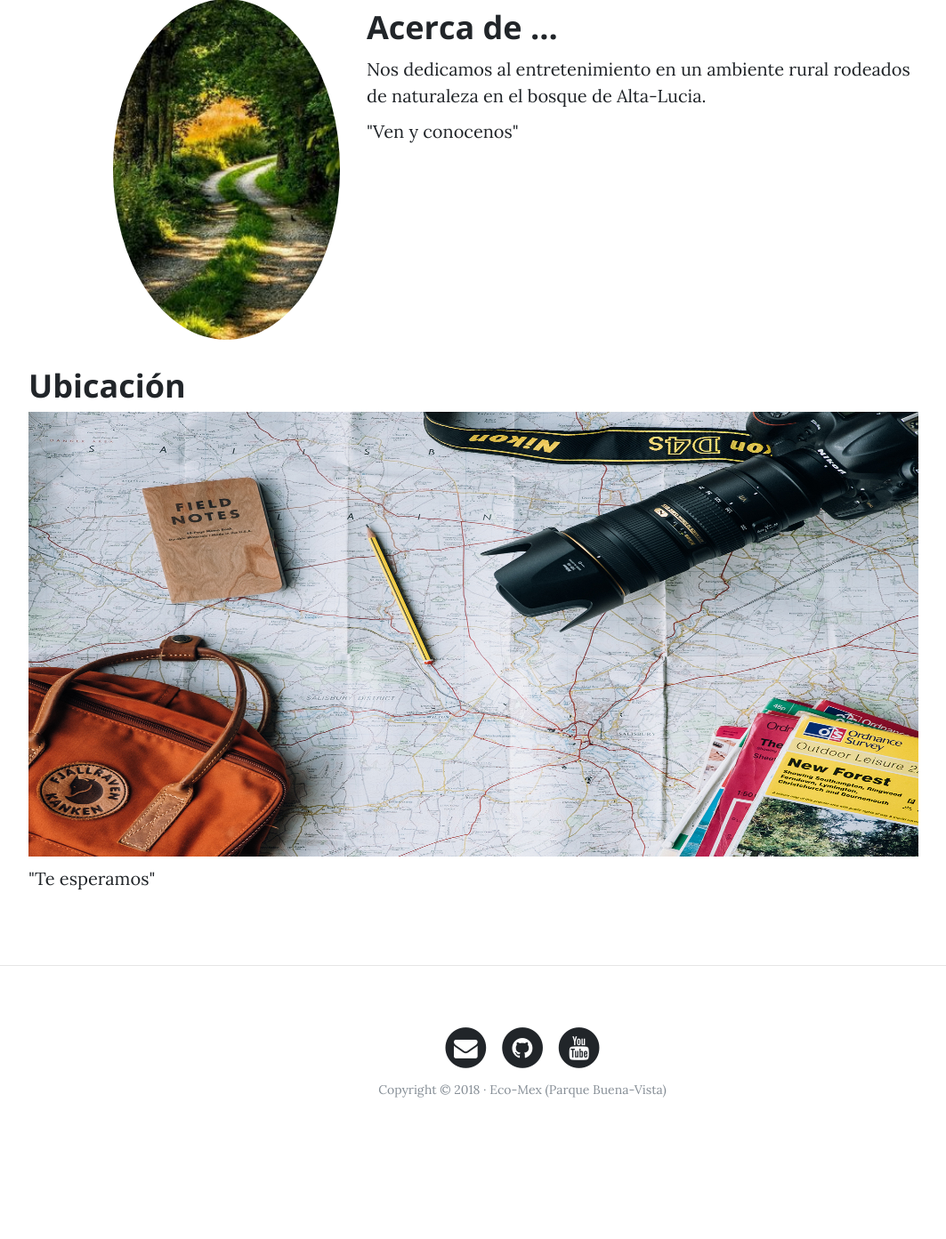
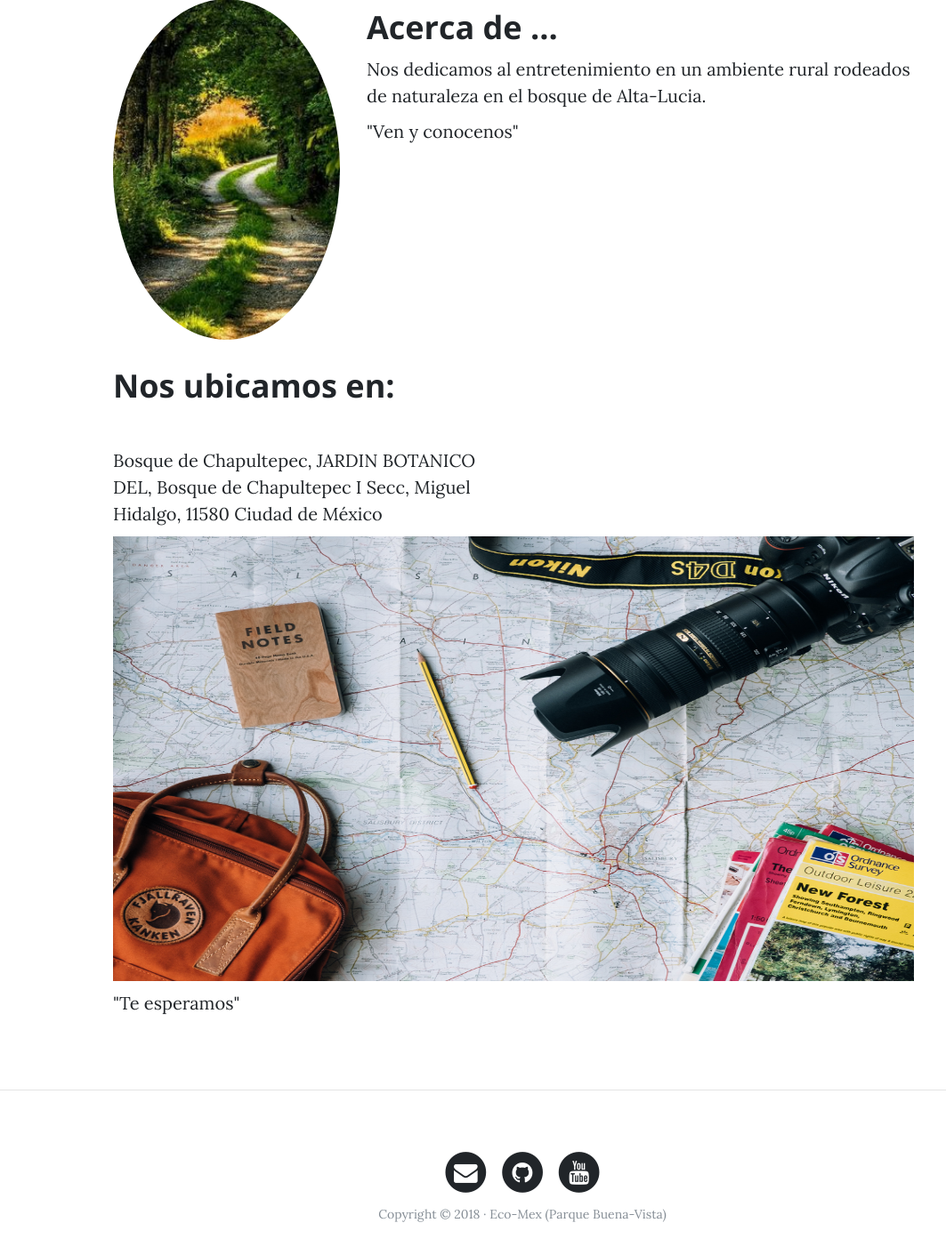
Before and after one commit to MikeeMP25/Delta, a Django app: page /about-me/ in a window 1280 px wide. Shown: the part 699-2092 px from the top of the page at 89% size, without its empty margins (53-1116 px from the left). Before the commit the page ends 1933 px from the top, so only its background shows below. Run offline with Django 4.2, Linux system fonts and the light colour scheme; some libraries are stand-ins or nearby versions.

Commit message:
cambios en mi proyecto y agregue nuevos registros a la base de datos

```diff
--- a/webpersonal/company/templates/company/company.html
+++ b/webpersonal/company/templates/company/company.html
@@ -2,7 +2,7 @@
 
 {% block title %}Patrocinadores{% endblock %}
 
-{% block background %}{% load static %}{% static 'core/img/portfolio-bg.jpg' %}{% endblock %}
+{% block background %}{% load static %}{% static 'core/img/logos.webp' %}{% endblock %}
 
 {% block headers%}
    <h1>Patrocinadores del eventos </h1>
--- a/webpersonal/contact/templates/contact/contact.html
+++ b/webpersonal/contact/templates/contact/contact.html
@@ -2,7 +2,7 @@
 
 {% block title %}Personal{% endblock %}
 
-{% block background %}{% load static %}{% static 'core/img/contact-bg.jpg' %}{% endblock %}
+{% block background %}{% load static %}{% static 'core/img/contacto.jpeg' %}{% endblock %}
 
 {% block headers%}
     <h1>Personal</h1>
--- a/webpersonal/core/templates/core/about.html
+++ b/webpersonal/core/templates/core/about.html
@@ -19,10 +19,14 @@
         <p>Nos dedicamos al entretenimiento en un ambiente rural rodeados de naturaleza en el bosque de Alta-Lucia. </p>
         <p>"Ven y conocenos"</p>
     </div>
-    <div class="col-lg-8 col-md-12 align-content-center"  >
-        <h2 class="section-heading ">Ubicación</h2>
-        <img src="{% static 'core/img/about-bg.jpg' %}" alt="" width="1000" height="500" title="Ubicacion">
-        <p class="align-content-center">"Te esperamos"</p>
+    <div class="col-lg-5 col-md-5 offset-1" >
+        <div>
+            <h2 class="section-heading ">Nos ubicamos en: </h2><br>
+            <p>Bosque de Chapultepec, JARDIN BOTANICO DEL, Bosque de Chapultepec I Secc, Miguel Hidalgo,
+                11580 Ciudad de México</p>
+            <img src="{% static 'core/img/about-bg.jpg' %}" alt="" width="900" height="500" title="Ubicacion">
+        </div>
+         <p>"Te esperamos"</p>
     </div>
 </div>
 {% endblock %}
--- a/webpersonal/portfolio/templates/portfolio/portfolio.html
+++ b/webpersonal/portfolio/templates/portfolio/portfolio.html
@@ -2,12 +2,11 @@
 
 {% block title %}Cartelera{% endblock %}
 
-{% block background %}{% load static %}{% static 'core/img/portfolio-bg.jpg' %}{% endblock %}
+{% block background %}{% load static %}{% static 'core/img/evento.jpeg' %}{% endblock %}
 
 {% block headers%}
    <h1>Cartelera de Eventos</h1>
-   <h2>Paquetes Actuales</h2>
-   <span class="subheading">Lista de Promociones</span>
+   <h2 class="subhead">Paquetes Actuales</h2>
 {% endblock %}
 
 <!--
--- a/webpersonal/webpersonal/settings.py
+++ b/webpersonal/webpersonal/settings.py
@@ -12,6 +12,7 @@ https://docs.djangoproject.com/en/4.1/ref/settings/
 import os.path
 # El settings.py contiene la configuracion del proyecto
 from pathlib import Path
+
 
 # Build paths inside the project like this: BASE_DIR / 'subdir'.
 BASE_DIR = Path(__file__).resolve().parent.parent
@@ -110,6 +111,8 @@ AUTH_PASSWORD_VALIDATORS = [
 # Internationalization
 # https://docs.djangoproject.com/en/4.1/topics/i18n/
 
+# com = locale.setlocale(locale.LC_ALL, 'ja-JA')
+# print(com)
 LANGUAGE_CODE = 'es'
 
 TIME_ZONE = 'UTC'
```
Also changed, not shown: webpersonal/core/static/core/img/contacto.jpeg (added), webpersonal/core/static/core/img/evento.jpeg (added), webpersonal/core/static/core/img/logos.webp (added), webpersonal/db.sqlite3, webpersonal/media/company/cocacola-logo.jpg (added), webpersonal/media/foto/goku.jpeg (added), 2 other files.
